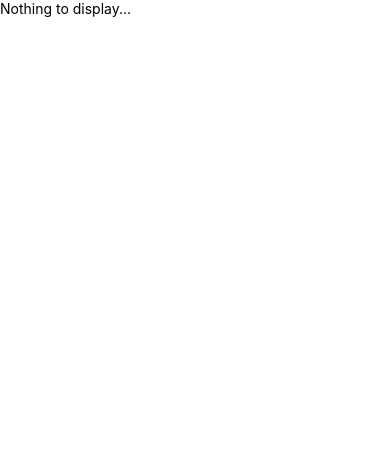
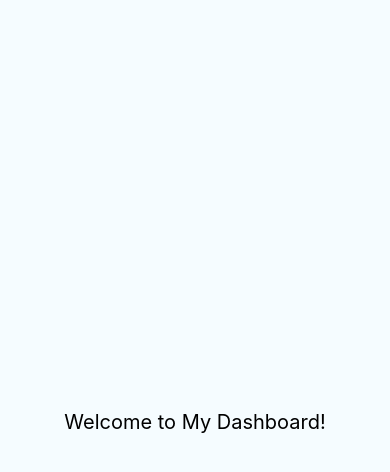
Before and after one commit to Tsionad/React-Native-Dashboard, a React Native app: screen / in a window 390 px wide. Shown: the top 472 px of the page. Built offline with nearby package versions, Linux system fonts and the light colour scheme.

Commit message:
Fixed bug

```diff
--- a/app/components/Main.js
+++ b/app/components/Main.js
@@ -1,3 +1,7 @@
+/* eslint-disable react/jsx-one-expression-per-line */
+/* eslint-disable react/jsx-filename-extension */
+/* eslint-disable no-unused-vars */
+/* eslint-disable react/prefer-stateless-function */
 /**
  * Sample React Native App
  * https://github.com/facebook/react-native
@@ -12,11 +16,12 @@ import {
   StyleSheet, Text, View, TextInput, ScrollView, TouchableOpacity,
 } from 'react-native';
 
-export default class Main extends Component {
+type Props = {};
+export default class Main extends Component<Props> {
   render() {
     return (
-      <View><Text>Nothing to display...</Text>
-
+      <View style={styles.container}>
+        <Text style={styles.welcome}>Welcome to My Dashboard!</Text>
       </View>
     );
   }
@@ -29,6 +34,7 @@ const styles = StyleSheet.create({
     alignItems: 'center',
     backgroundColor: '#F5FCFF',
   },
+
   welcome: {
     fontSize: 20,
     textAlign: 'center',
```
Also changed, not shown: App.js (+5 -2 lines), 2 other files (tests, documents, lock files or other folders).
